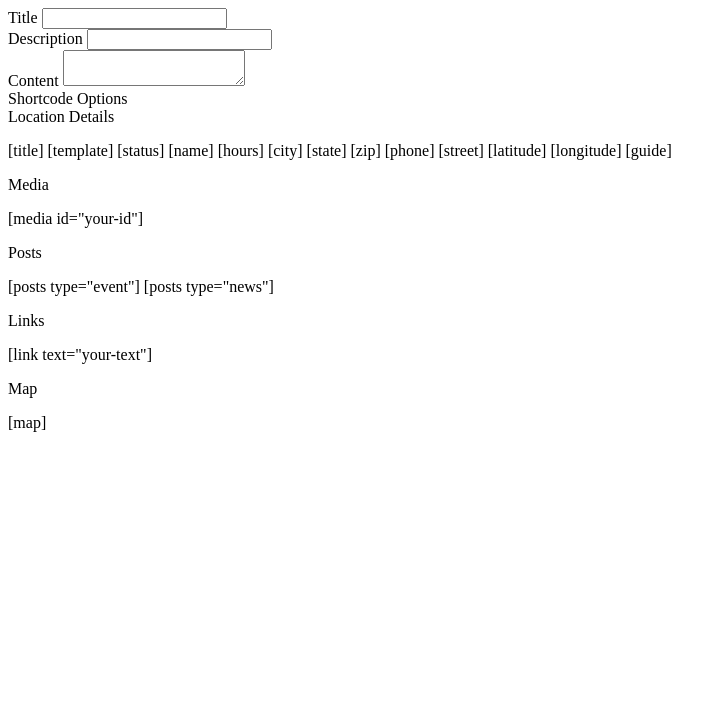
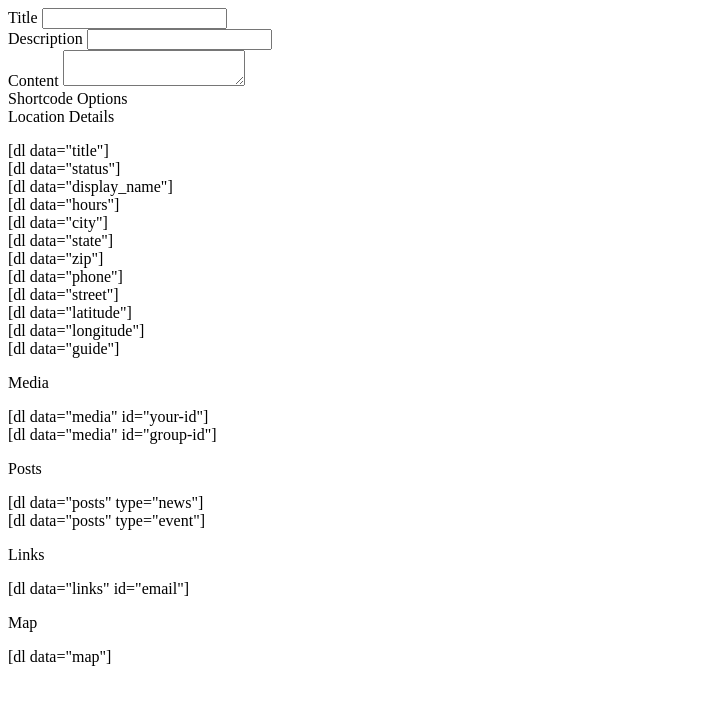
Before and after one commit to doppl3r/doppler-locations, a PHP site: page /template-details.php in a window 1280 px wide. Shown: the top 705 px of the page, without its empty margins (0-726 px from the left). Run offline with PHP 8.4, Linux system fonts and the light colour scheme; data that the repository does not hold is empty.

Commit message:
update template options

```diff
--- a/admin/assets/css/stylesheet.css
+++ b/admin/assets/css/stylesheet.css
@@ -71,8 +71,8 @@
 .doppler-body .container .post-meta .dashicons-before { transition: none; }
 .doppler-body .container .post-meta .dashicons-before:hover { color: #0088FF; }
 .doppler-body .container .post-meta .dashicons-before.dashicons-trash:hover { color: #ff0000; }
-.doppler-body .container .post-content textarea { min-height: 400px; }
-.doppler-body .container .short-codes { user-select: text; min-height: 400px; padding: 12px; background-color: #f1f1f1; border-radius: 8px; }
+.doppler-body .container .post-content textarea { height: 400px; }
+.doppler-body .container .short-codes { user-select: text; height: 400px; overflow-y: scroll; padding: 12px; background-color: #f1f1f1; border-radius: 8px; }
 .doppler-body .container .short-codes label { font-size: 12px; margin: 0 0 4px; }
 .doppler-body .container .short-codes p { font-size: 16px; color: #999; margin: 0 0 16px; }
 
--- a/admin/assets/php/template-details.php
+++ b/admin/assets/php/template-details.php
@@ -17,15 +17,34 @@
         <label for="post-options">Shortcode Options</label>
         <div class="short-codes">
             <label>Location Details</label>
-            <p>[title] [template] [status] [name] [hours] [city] [state] [zip] [phone] [street] [latitude] [longitude] [guide]</p>
+            <p>
+                [dl data="title"]<br>
+                [dl data="status"]<br>
+                [dl data="display_name"]<br>
+                [dl data="hours"]<br>
+                [dl data="city"]<br>
+                [dl data="state"]<br>
+                [dl data="zip"]<br>
+                [dl data="phone"]<br>
+                [dl data="street"]<br>
+                [dl data="latitude"]<br>
+                [dl data="longitude"]<br>
+                [dl data="guide"]
+            </p>
             <label>Media</label>
-            <p>[media id="your-id"]</p>
+            <p>
+                [dl data="media" id="your-id"]<br>
+                [dl data="media" id="group-id"]
+            </p>
             <label>Posts</label>
-            <p>[posts type="event"] [posts type="news"]</p>
+            <p>
+                [dl data="posts" type="news"]<br>
+                [dl data="posts" type="event"]
+            </p>
             <label>Links</label>
-            <p>[link text="your-text"]</p>
+            <p>[dl data="links" id="email"]</p>
             <label>Map</label>
-            <p>[map]</p>
+            <p>[dl data="map"]</p>
         </div>
     </div>
 </div>
--- a/includes/class-shortcodes.php
+++ b/includes/class-shortcodes.php
@@ -63,7 +63,7 @@
             }
             return $output;
         }
-        else if ($data == 'links') {
+        else if ($data == 'links' || $data == 'link') {
             $links = json_decode($post_meta['links'][0]);
             foreach($links as $link) {
                 $link_text = $link->text;
```
